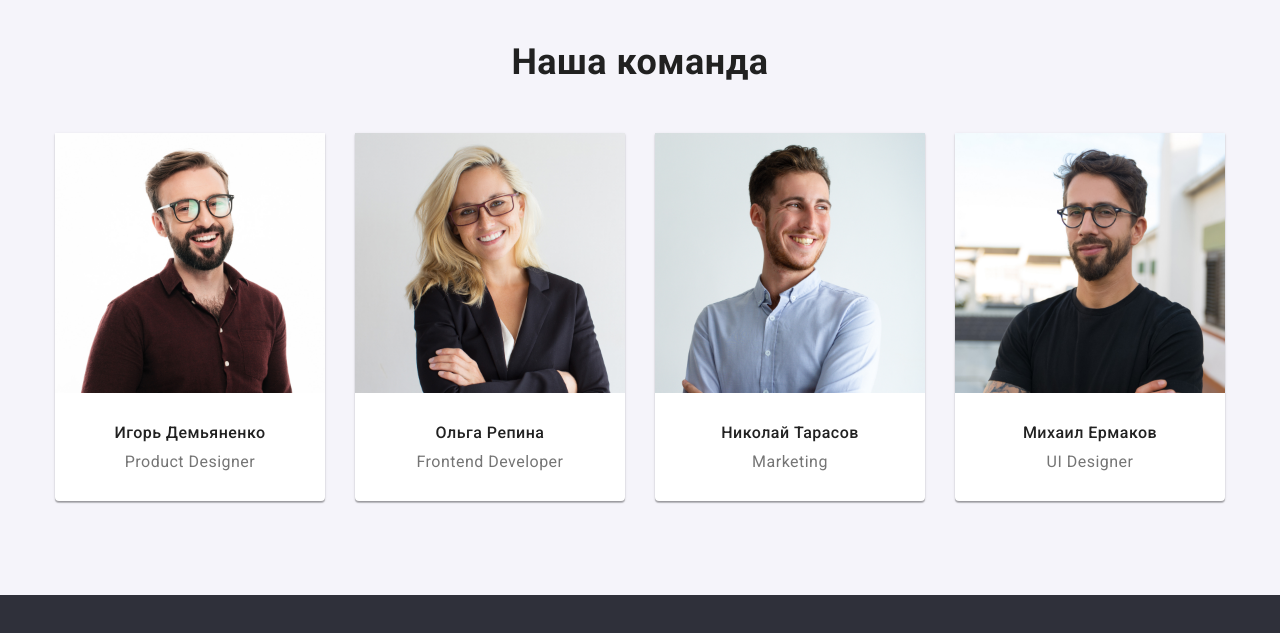
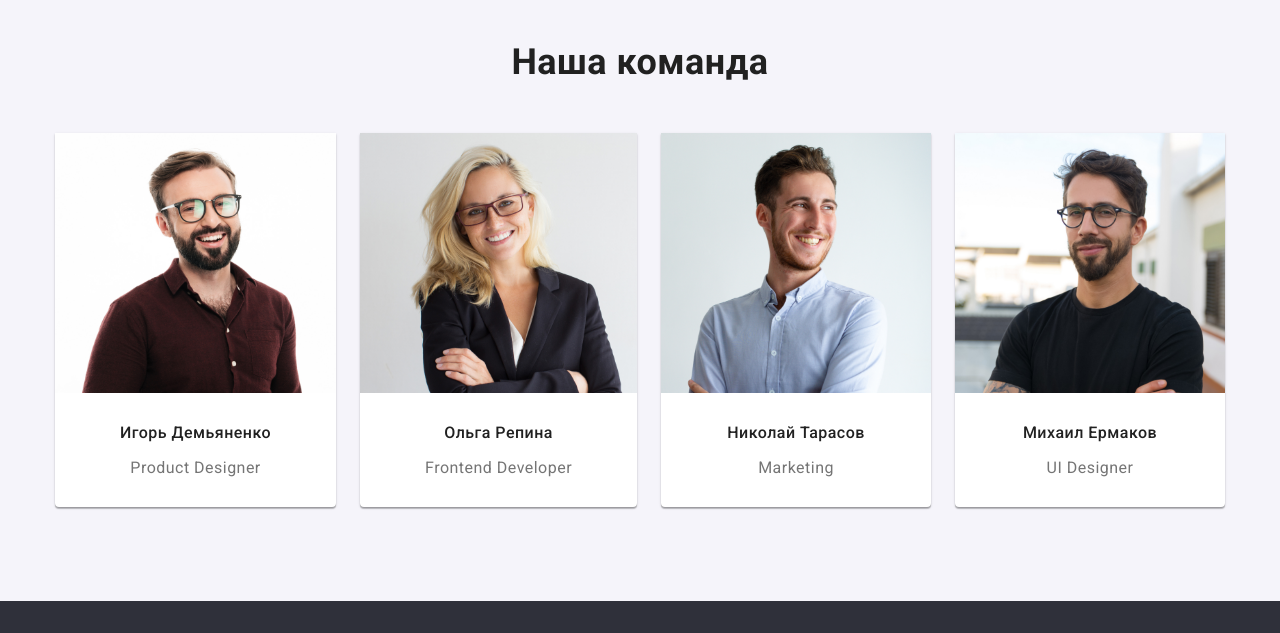
Before and after one commit to Stas-Kot/goit-markup-hw-03, a plain HTML site: page index.html in a window 1280 px wide. Shown: the part 1500-2133 px from the top of the page. Drawn offline with nearby package versions, Linux system fonts and the light colour scheme.

Commit message:
hw-03
card> img+div"content"

```diff
--- a/css/common.css
+++ b/css/common.css
@@ -28,7 +28,6 @@ address {
 img {
   min-width: 100%;
   display: block;
-  height: auto;
 }
 .list {
   margin: 0;
--- a/css/main.css
+++ b/css/main.css
@@ -91,31 +91,30 @@
 
 .team-item {
   background-color: var(--title-color);
-  padding-bottom: 30px;
   box-shadow: 0px 1px 3px rgba(0, 0, 0, 0.12), 0px 1px 1px rgba(0, 0, 0, 0.14),
     0px 2px 1px rgba(0, 0, 0, 0.2);
   border-radius: 0px 0px 4px 4px;
   text-align: center;
 }
-.team-item:not(:last-child) {
-  margin-right: 30px;
+.team-item-content {
+  padding: 30px 65px;
 }
 .team-item-title {
   color: var(--title-text-color);
   font-weight: 500;
   font-size: 16px;
   line-height: 1.188;
-  margin-top: 30px;
-  margin-bottom: 10px;
+  margin: 0;
 }
 
 .team-item-description {
   font-weight: 400;
   font-size: 16px;
   line-height: 1.188;
-  margin-top: 0;
+  margin-top: 10;
   margin-bottom: 0;
 }
 .list.container {
   display: flex;
+  justify-content: space-between;
 }
--- a/index.html
+++ b/index.html
@@ -96,23 +96,31 @@
             <ul class="list container">
                 <li class="team-item">
                     <img src="images/main/our-team/igor-demianenko-img.jpg" alt="фото Игорь Демьяненко" width="270" height="260">
+                    <div class="team-item-content">
                         <h3 class="team-item-title">Игорь Демьяненко</h3>
                         <p class="team-item-description" lang="en">Product Designer</p>
+                    </div>
                 </li>
                 <li class="team-item">
                     <img src="images/main/our-team/olga-repina-img.jpg" alt="фото Ольга Репина" width="270" height="260">
+                    <div class="team-item-content">
                         <h3 class="team-item-title">Ольга Репина</h3>
                         <p class="team-item-description" lang="en">Frontend Developer</p>
+                    </div>
                 </li>
                 <li class="team-item">
                     <img src="images/main/our-team/nikolai-tarasov-img.jpg" alt="фото Николай Тарасов" width="270" height="260">
+                    <div class="team-item-content">
                         <h3 class="team-item-title">Николай Тарасов</h3>
                         <p class="team-item-description" lang="en">Marketing</p>
+                    </div>
                 </li>
                 <li class="team-item">
                     <img src="images/main/our-team/michael-ermakov.jpg" alt="фото Михаил Ермаков" width="270" height="260">
+                    <div class="team-item-content">
                         <h3 class="team-item-title">Михаил Ермаков</h3>
                         <p class="team-item-description" lang="en">UI Designer</p>
+                    </div>
                 </li>
             </ul>
 
```
Lines whose indentation alone changed are shown as unchanged.
